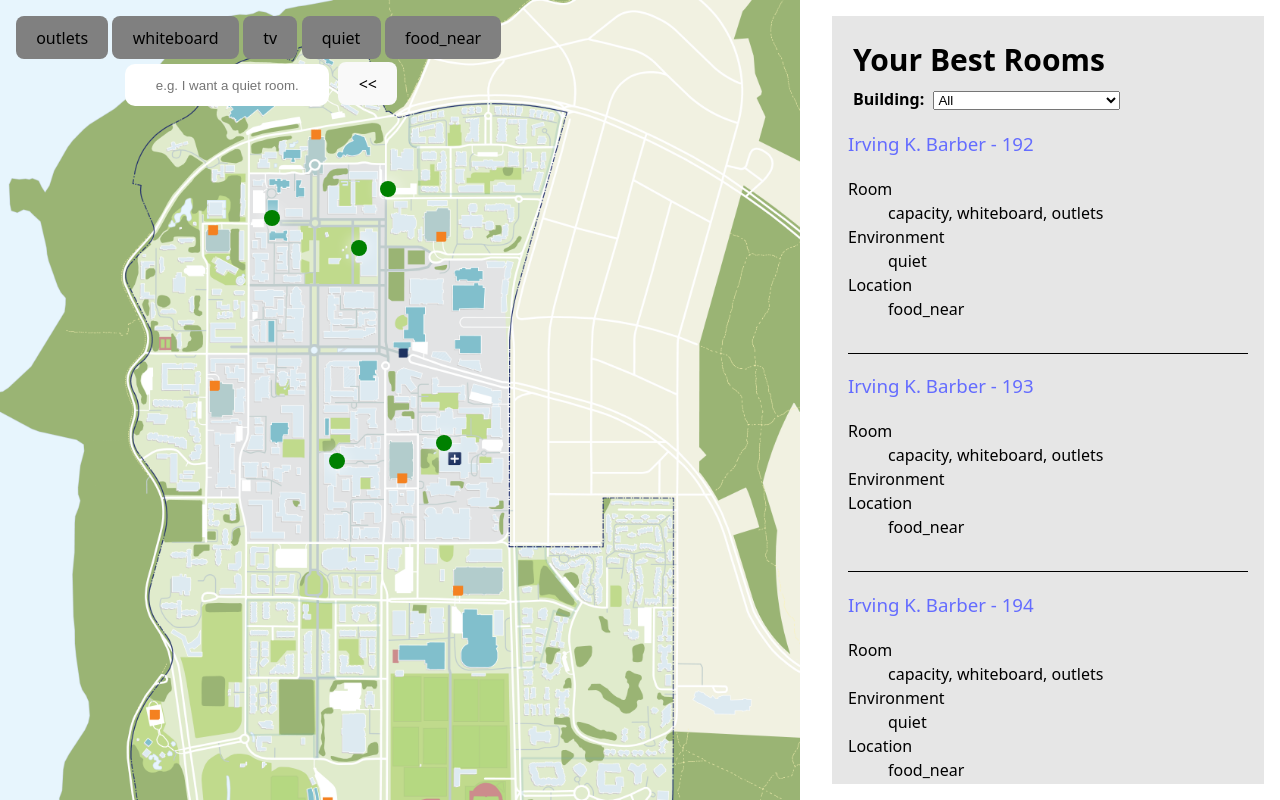
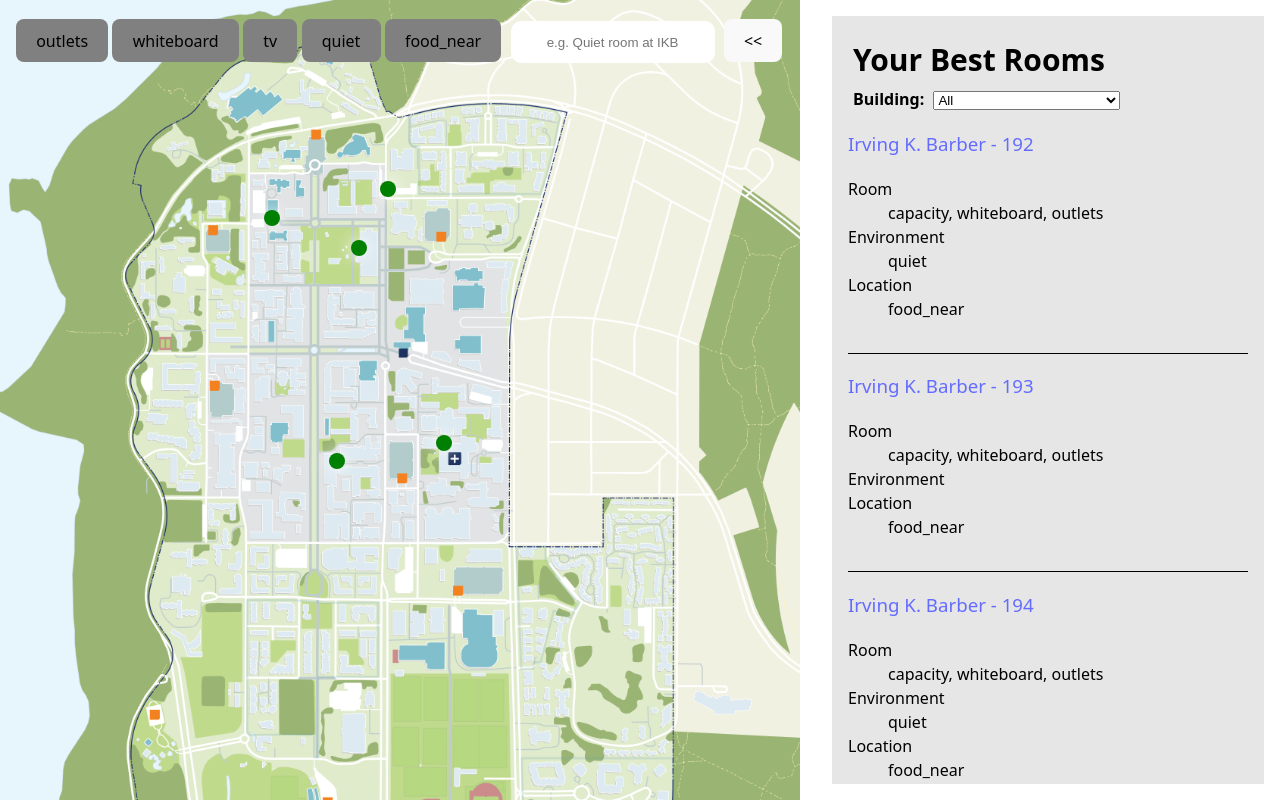
Before and after one commit to Garfield-344/UBC-room-finder, a Svelte app in the folder room_finder/: page / in a window 1280 px wide. Both pictures are taken after a click on the button "Search >>". Built offline with nearby package versions, Linux system fonts and the light colour scheme.

Commit message:
Aligned search button with filter buttons, rewrote placeholder for search bar

```diff
--- a/room_finder/src/App.svelte
+++ b/room_finder/src/App.svelte
@@ -3,7 +3,9 @@
   import rooms from './assets/rooms.json';
   import FilterButton from './lib/FilterButton.svelte';
   import SearchButton from "./lib/SearchButton.svelte";
+  import RoomQueryEngine from './roomQueryEngine/main/roomQueryEngine';
 
+  const roomQueryEngine = new RoomQueryEngine();
 
   function filterRoom(room, filters) {
     return !Object.keys(filters).map((attribute) => {
@@ -51,8 +53,8 @@
     return result;
   }
 
-  function onSearch(text) {
-    console.log(text);
+  function onSearch(query) {
+    console.log(query);
   }
 
   let filters = $state({});
--- a/room_finder/src/lib/SearchButton.svelte
+++ b/room_finder/src/lib/SearchButton.svelte
@@ -22,7 +22,7 @@
     }
 </script>
 
-<div>
+<div style="display:contents">
 
     {#if expanded}
 
@@ -30,7 +30,7 @@
                 class="expanded"
                 bind:value={text}
                 type="text"
-                placeholder="e.g. I want a quiet room."
+                placeholder="e.g. Quiet room at IKB"
                 onkeydown={(e) => e.key === 'Enter' && submit()}
         />
         <button
```
